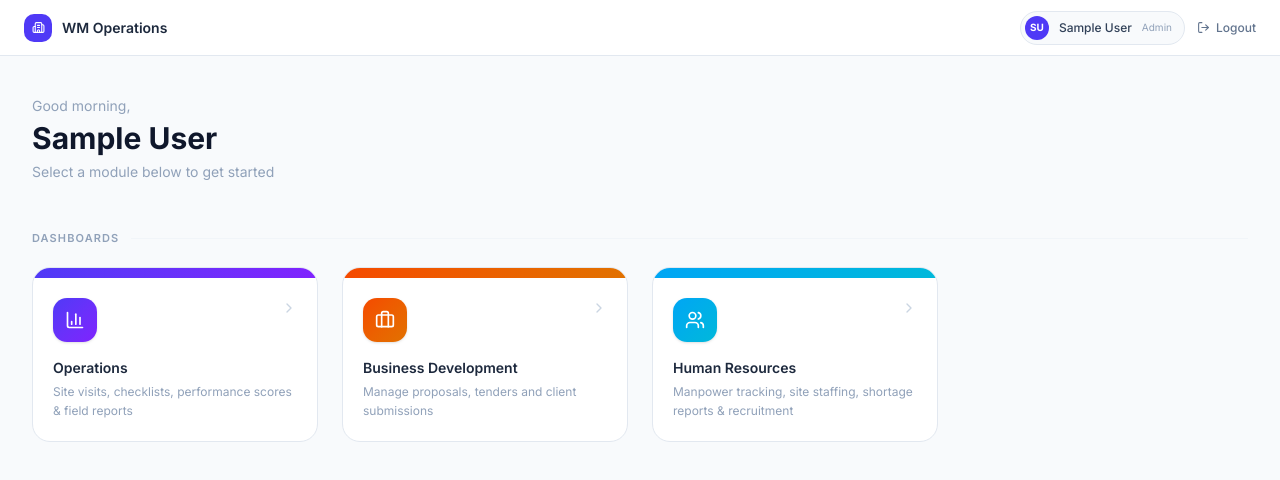
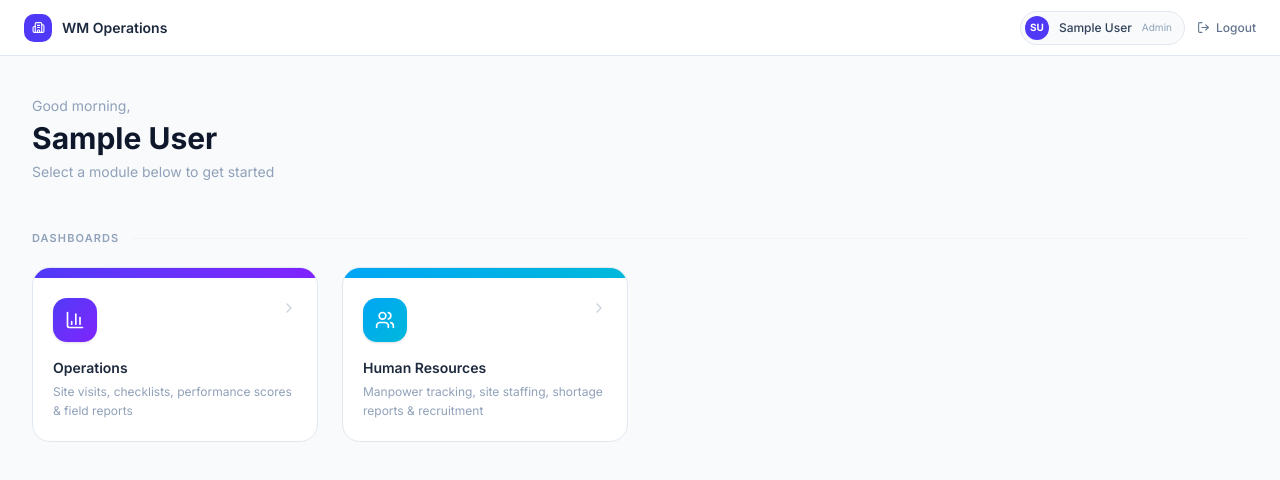
Before and after one commit to shruti723/WM-Operation, a Next.js app: page /supervisor in a window 1280 px wide. Shown: the top 480 px of the page. Built offline with nearby package versions, Linux system fonts and the light colour scheme; sample sign-in values are in the browser's storage.

Commit message:
remove business development

```diff
--- a/app/supervisor/page.tsx
+++ b/app/supervisor/page.tsx
@@ -25,16 +25,16 @@ const adminModules = [
     badge: null,
     available: true,
   },
-  {
-    id: "bd",
-    title: "Business Development",
-    desc: "Manage proposals, tenders and client submissions",
-    icon: Briefcase,
-    path: "/md-reporting/bd",
-    gradient: "from-orange-600 to-amber-600",
-    badge: null,
-    available: true,
-  },
+  // {
+  //   id: "bd",
+  //   title: "Business Development",
+  //   desc: "Manage proposals, tenders and client submissions",
+  //   icon: Briefcase,
+  //   path: "/md-reporting/bd",
+  //   gradient: "from-orange-600 to-amber-600",
+  //   badge: null,
+  //   available: true,
+  // },
   {
     id: "hr",
     title: "Human Resources",
```
